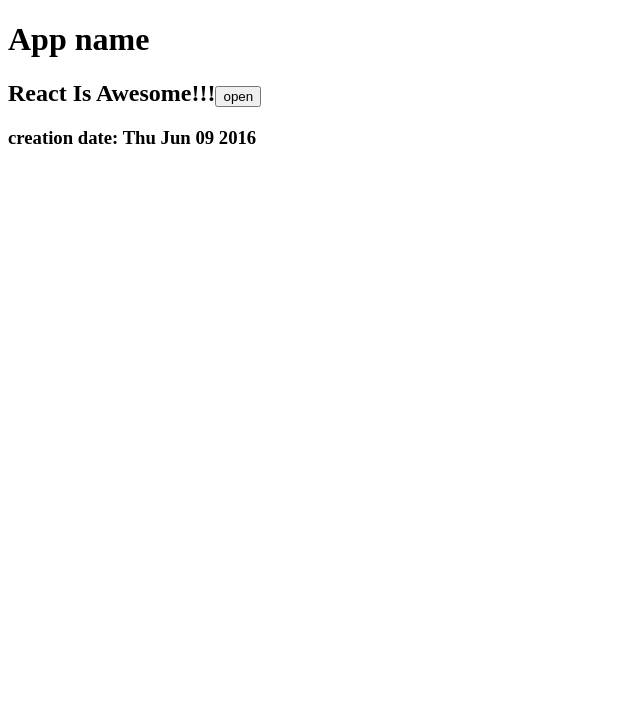
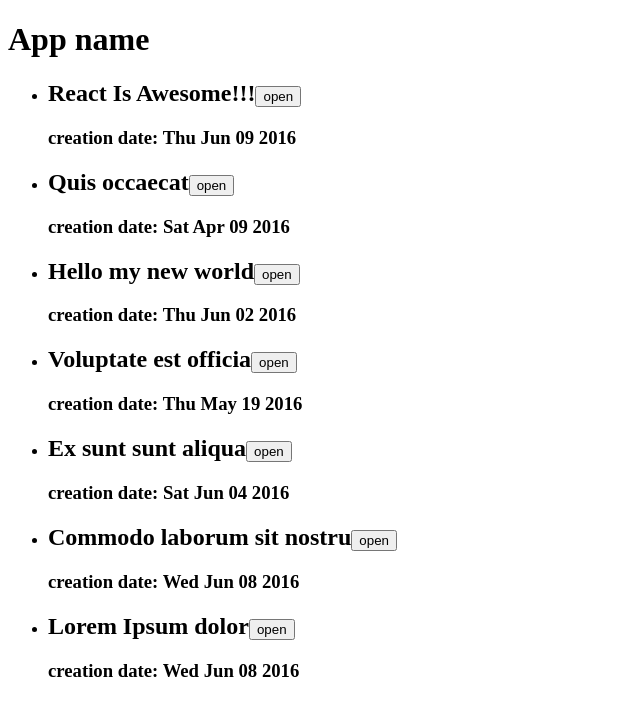
Before and after one commit to tommios/screencast-react-js, a React (Create React App) app: page / in a window 1280 px wide. Shown: the top 716 px of the page, without its empty margins (0-640 px from the left). Built offline with nearby package versions, Linux system fonts and the light colour scheme.

Commit message:
Edit Article

```diff
--- a/src/components/App.js
+++ b/src/components/App.js
@@ -1,12 +1,12 @@
 import React from "react";
-import Article from "./Article";
+import ArticleList from "./ArticleList";
 import articles from "../fixtures";
 
 function App() {
   return (
     <div>
       <h1>App name</h1>
-      <Article article={articles[0]} />
+      <ArticleList articles={articles} />
     </div>
   );
 }
--- /dev/null
+++ b/src/components/ArticleList.js
@@ -0,0 +1,11 @@
+import React from "react";
+import Article from "./Article";
+
+export default function ArticleList({ articles }) {
+  const articleElements = articles.map((article) => (
+    <li key={article.id}>
+      <Article article={article} />
+    </li>
+  ));
+  return <ul>{articleElements}</ul>;
+}
```
